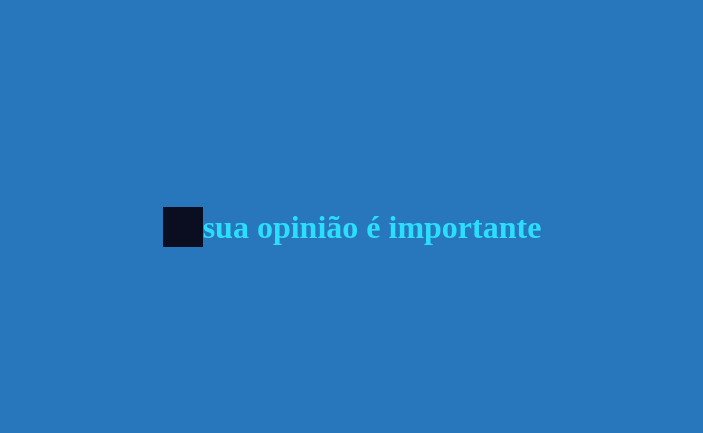
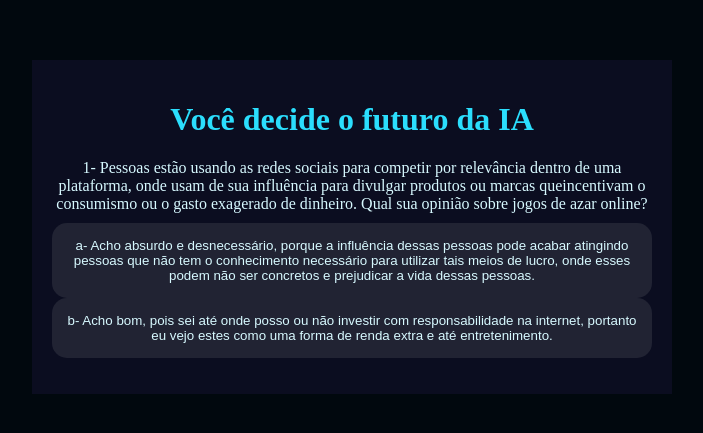
Before and after one commit to kraemerpedro/missao_IA, a plain HTML site: page index.html in a window 1280 px wide. Shown: the part 181-614 px from the top of the page, without its empty margins (288-991 px from the left). Drawn offline with Linux system fonts and the light colour scheme.

Commit message:
Add files via upload

```diff
--- a/index.html
+++ b/index.html
@@ -3,18 +3,26 @@
 <head>
     <meta charset="UTF-8">
     <meta name="viewport" content="width=device-width, initial-scale=1.0">
-    <link rel="stylesheet" href="./style.css">
-    <title>sua opinião é importante</title>
+    <link rel="stylesheet" href="style.css">
+    <title>Você decide o futuro da IA</title>
 </head>
 <body>
-    <div class="caixa-principal"></div>
-    <h1>sua opinião é importante </h1>
-    <div class="caixa-perguntas"></div>
-    <div class="caixa-respostas"></div>
-    <div class="caixa-alternativa"></div>
-    <div class="caixa-resultado"></div>
-    <div class="texto-resultado"></div>
+    <div class="caixa-principal">
+        <h1>Você decide o futuro da IA</h1>
+        <div class="caixa-perguntas">
+
+        </div>
+        <div class="caixa-alternativas">
+            <button></button>
+            <button></button>
+        </div>
+        <div class="caixa-resultado">
+            <p class="texto-resultado"></p>
+        </div>
+    </div>
 
 
+
+    <script src="./main.js"></script>
 </body>
 </html>
--- a/main.js
+++ b/main.js
@@ -0,0 +1,67 @@
+const caixaPrincipal = document.querySelector(".caixa-principal");
+const caixaPerguntas = document.querySelector(".caixa-perguntas");
+const caixaAlternativas = document.querySelector(".caixa-alternativas");
+const caixaResultado = document.querySelector(".caixa-resultado");
+const textoResultado = document.querySelector(".texto-resultado");
+
+const perguntas = [
+    {
+        enunciado: "1- Pessoas estão usando as redes sociais para competir por relevância dentro de uma plataforma, onde usam de sua influência para divulgar produtos ou marcas queincentivam o consumismo ou o gasto exagerado de dinheiro. Qual sua opinião sobre jogos de azar online?",
+        alternativas:[
+            { texto: "a- Acho absurdo e desnecessário, porque a influência dessas pessoas pode acabar atingindo pessoas que não tem o conhecimento necessário para utilizar tais meios de lucro, onde esses podem não ser concretos e prejudicar a vida dessas pessoas.",
+            afirmacao: "Esse comentário mostra que o autor se preocupa com as pessoas menos afortunadas ou que não tem certo controle do que fazem, priorizando a integridade e a veracidade de propagandas nas redes sociais."},
+
+    { texto: "b- Acho bom, pois sei até onde posso ou não investir com responsabilidade na internet, portanto eu vejo estes como uma forma de renda extra e até entretenimento.",
+      afirmacao: "Uma pessoa que possivelmente entende os riscos de suas ações online e sabe como lidar com eles de forma responsável." } ]
+    },
+    {
+        enunciado: "2- O que você acha sobre jogos online com micro transações abusivas?",
+        alternativas:[
+            { texto: "a- Gosto, porque se eu comprar um determinado pacote eu fico mais forte dentro do jogo",
+            afirmacao: "Pessoas com vicio comprariam compulsivamente sem olhar o preço."},
+
+    { texto: "b- Acho ruim, pois alguns jogos os itens pagos deixam os jogadores mais fortes",
+      afirmacao: "Entende que pode ser prejudicial pois pode desfavorecer alguns jogadores e “quebrar” com a experiencia do jogo" } ]
+    },
+    {
+        enunciado: "3- Sabemos que no mercado de jogos, existe um mercado interno criado para favorecer jogadores com itens pagos com dinheiro real, qual sua opinião sobre essa prática?",
+        alternativas:[
+            { texto: "a- Não gosto, pois as pessoas menos favorecidas financeiramente não podem usufruir de tais itens mesmo tendo habilidades para possuírem através de conquistas dentro do jogo, em vez de precisarem de dinheiro real.",
+            afirmacao: "A pessoa acha injusto ter que pagar por algo que deveria ser conquistado com habilidades."},
+
+    { texto: "b- Eu concordo, pois se a pessoa quer investir no jogo de forma consciente e dentro das regras do jogo ela pode, afinal essa opção existe para todos os jogadores e o jogo precisa de lucro para continuar rodando como qualquer meio de lazer.",
+      afirmacao: "A pessoa concorda com a prática pois cada pessoa é responsável pela sua escolha de gastar ou não no jogo." } ]
+    }
+
+
+
+]
+
+let atual = 0;
+let perguntaAtual;
+let historiafinal = "";
+
+function mostraPergunta(){
+    perguntaAtual = perguntas[atual];
+    caixaPerguntas.textContent = perguntaAtual.enunciado;
+    caixaAlternativas.textContent="";
+    mostraAlternativas();
+}
+
+function mostraAlternativas(){
+    for(const alternativa of perguntaAtual.alternativas){
+        const botaoAlternativas = document.createElement("button");
+        botaoAlternativas.textContent = alternativa.texto;
+        botaoAlternativas.addEventListener("click",()=> respostaSelecionada(alternativa));
+        caixaAlternativas.appendChild(botaoAlternativas);
+    }
+}
+
+function respostaSelecionada(opcaoSelecionada){
+    const afirmacao = opcaoSelecionada.afirmacao;
+    historiafinal = afirmacao;
+    atual++;
+    mostraPergunta();
+}
+
+mostraPergunta();
--- a/style.css
+++ b/style.css
@@ -1,24 +1,25 @@
+:root{
+    --cor-fundo: #01080E;
+    --cor-principal: #0B0D20 ;
+    --cor-secundaria: #212333;
+    --cor-destaque: #2BDEFD;
+    --cor-texto: #D7F9FF;
+}
 
-:root{
-   --cor-de-fundo:#2877bd;
-   --cor-principal:#0b0d20;
-   --cor-secundaria:#212333;
-   --cor-destaque:#2bdefd;
-   --cor-texto:#d7f9ff;
-}
 body{
- background-color: var(--cor-de-fundo);
+    background-color: var(--cor-fundo);
     color: var(--cor-texto);
     display: flex;
     justify-content: center;
     align-items: center;
     min-height: 100vh;
+}
 
-}
 .caixa-principal{
     background-color: var(--cor-principal);
     width: 90%;
-  max-width: fit-content;
+    max-width: 600px;
+    text-align: center;
     padding: 20px;
 }
 
@@ -31,7 +32,15 @@ button{
     color: var(--cor-texto);
     border: none;
     border-radius: 15px;
-transition: background-color 0,3s;
+    padding: 15px;
+    transition: background-color 0.3s;
+}
 
+button:hover{
+    background-color: var(--cor-destaque);
+    color: var(--cor-principal);
+}
 
+.caixa-perguntas{
+    padding-bottom: 10px;
 }
```
Also changed, not shown: 2 other files. Lines whose indentation alone changed are shown as unchanged.
